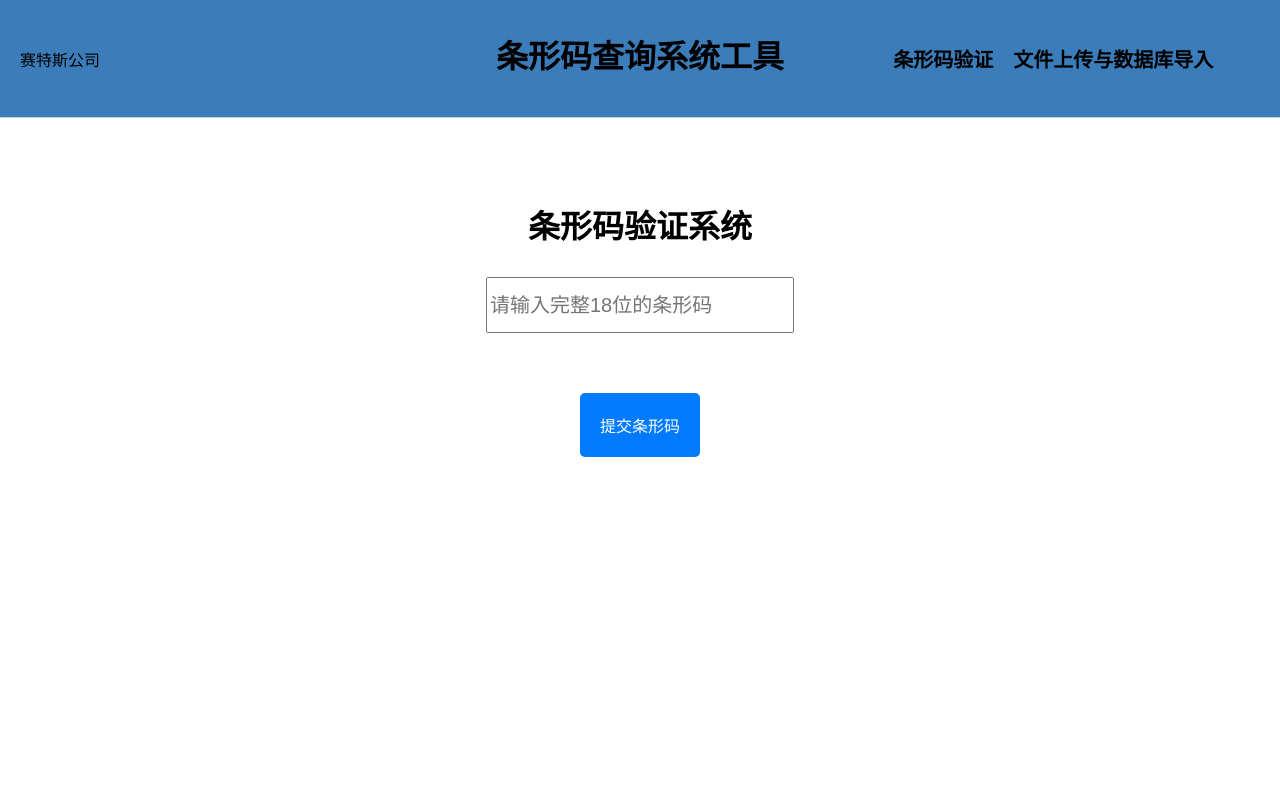
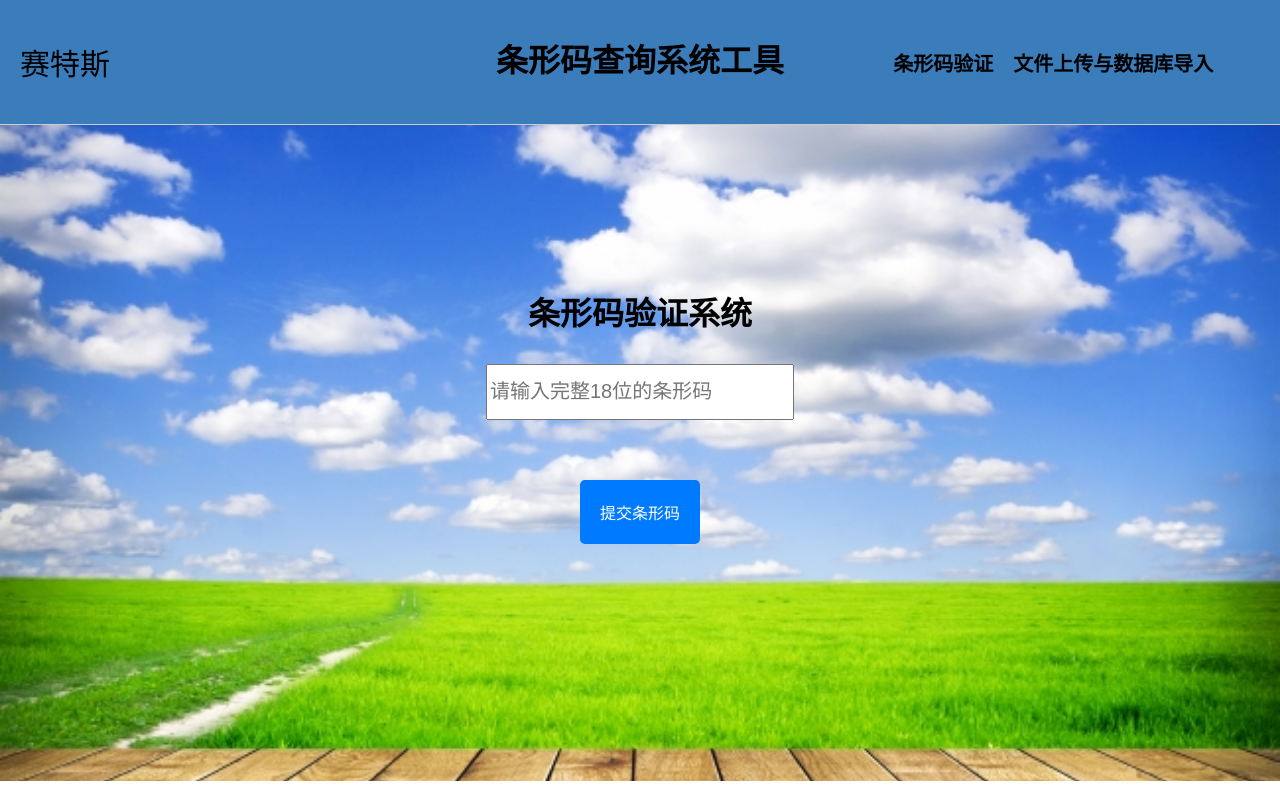
Before and after one commit to pipeapplenan/barcodetest, a React (Create React App) app: page / in a window 1280 px wide. Built offline with nearby package versions, Linux system fonts and the light colour scheme.

Commit message:
change background

```diff
--- a/src/App.css
+++ b/src/App.css
@@ -11,6 +11,7 @@
   flex: 1;
   justify-content: center; /* 水平居中 */
   align-items: center; /* 垂直居中 */
+  font-size: 30px;
 }
 .title {
   flex: 1;
--- a/src/App.js
+++ b/src/App.js
@@ -24,7 +24,7 @@ const App = () => {
       {/* Banner 组件 */}
       <div className="banner">
         <div className="logo">
-          <p>赛特斯公司</p>
+          <p>赛特斯</p>
         </div>
         <div className="title">
           <h1>条形码查询系统工具</h1>
@@ -45,11 +45,22 @@ const App = () => {
       <Modal
         isOpen={isModalOpen}
         onClose={() => setIsModalOpen(false)} // 关闭模态框
-        onLogin={handleLoginSuccess} // 登录成功后的回调
+        onLogin={handleLoginSuccess} // 登录成功后
       />
 
       {/* 内容区域 */}
-      <div className="content">
+      <div
+        className="content"
+        style={{
+          backgroundImage: `url("/OIP.jpg")`, // 从 public 文件夹引用图片
+          backgroundSize: "cover",
+          backgroundPosition: "center",
+          backgroundRepeat: "no-repeat",
+          paddingTop: "80px" /* 调整此值，使 banner 位置明显 */,
+          height: "72vh",
+          width: "100%",
+        }}
+      >
         <Routes>
           <Route path="/" element={<BarcodeScanner />} />
           {/* 只有登录成功后才能访问 DatabaseImport 页面 */}
--- a/src/page/DatabaseImport.css
+++ b/src/page/DatabaseImport.css
@@ -5,7 +5,7 @@
   flex-direction: column; /* 纵向排列子元素 */
   justify-content: center; /* 垂直居中 */
   align-items: center; /* 水平居中 */
-  height: 100vh; /* 让容器的高度占满整个视窗 */
+  height: 70vh; /* 让容器的高度占满整个视窗 */
   text-align: center; /* 文本居中 */
 }
 
```
Also changed, not shown: public/OIP.jpg (added).
